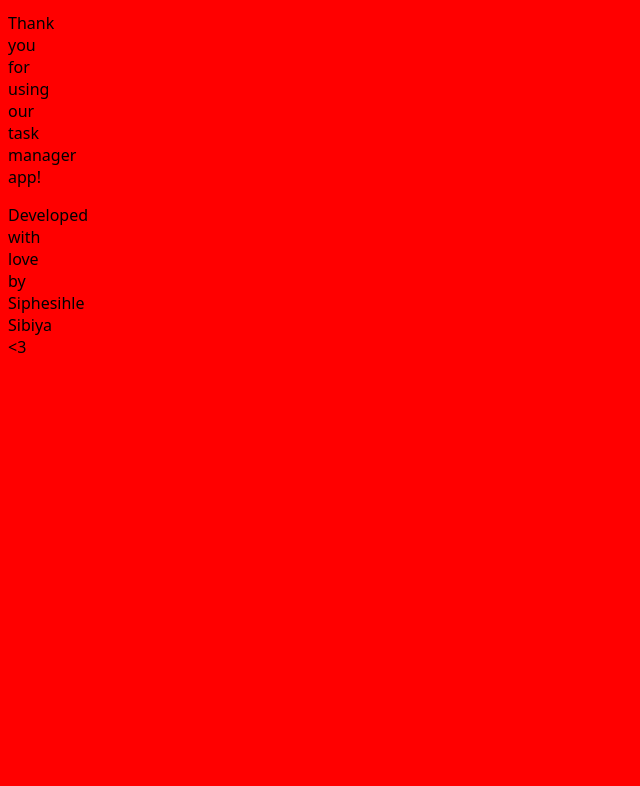
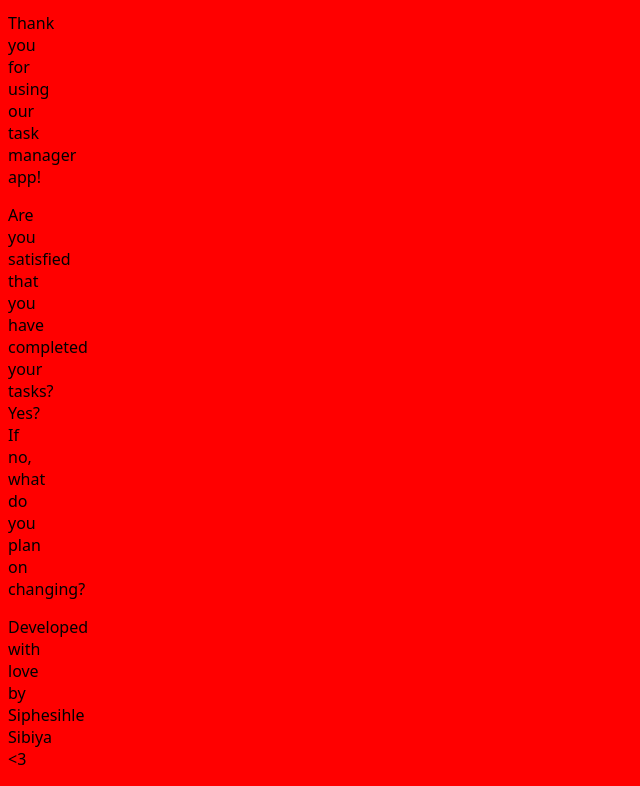
Before and after one commit to Annie24-ux/Task-Manager, a web app: page / in a window 1280 px wide. Shown: the part 534-1320 px from the top of the page, without its empty margins (0-640 px from the left). Before the commit the page ends 887 px from the top, so only its background shows below. Run offline with its HTML, style and script files only (its server is not run), Linux system fonts and the light colour scheme; data that the repository does not hold is empty.

Commit message:
Started with frontend.

```diff
--- a/src/main/resources/public/index.html
+++ b/src/main/resources/public/index.html
@@ -26,6 +26,7 @@
     </table>
 
     <p>Thank you for using our task manager app!</p>
+    <p>Are you satisfied that you have completed your tasks? Yes? If no, what do you plan on changing?</p>
 
 
     <p>Developed with love by Siphesihle Sibiya <3</p>
```
